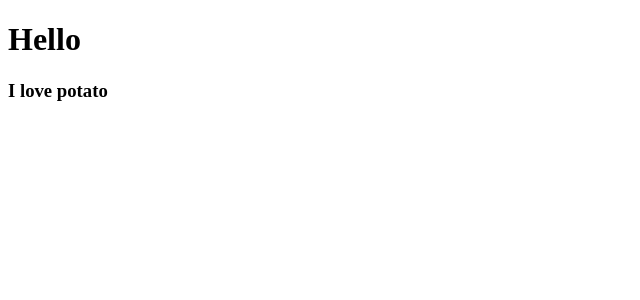
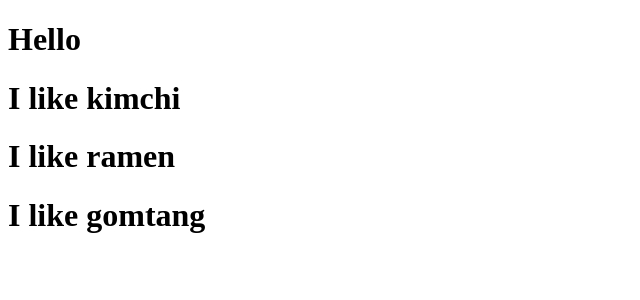
Before and after one commit to leaudgns/movie_app_2019, a React (Create React App) app: page / in a window 1280 px wide. Shown: the top 300 px of the page, without its empty margins (0-640 px from the left). Built offline with nearby package versions, Linux system fonts and the light colour scheme.

Commit message:
ReactJS 2.1

```diff
--- a/src/App.js
+++ b/src/App.js
@@ -1,11 +1,16 @@
 import React from "react";
-import Potato from "./Potato";
+
+function Food({ fav }) {
+  return <h1>I like {fav}</h1>;
+}
 
 function App() {
   return (
     <div>
       <h1>Hello</h1>
-      <Potato />
+      <Food fav="kimchi" />
+      <Food fav="ramen" />
+      <Food fav="gomtang" />
     </div>
   );
 }
--- a/src/Potato.js
+++ /dev/null
@@ -1,7 +0,0 @@
-import React from "react";
-
-function Potato() {
-  return <h3>I love potato</h3>;
-}
-
-export default Potato;
```
